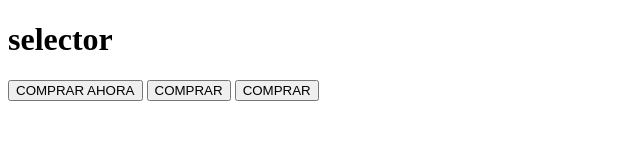
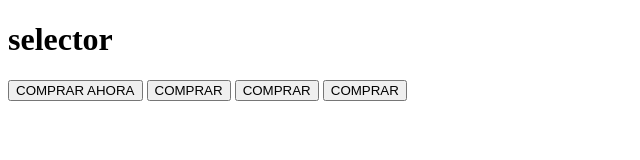
Before and after one commit to alejandroulloa417-svg/3229426_ADSO, a plain HTML site: page index.html in a window 1280 px wide. Shown: the whole page, without its empty margins (0-640 px from the left). Drawn offline with Linux system fonts and the light colour scheme.

Commit message:
Update index.html

```diff
--- a/index.html
+++ b/index.html
@@ -15,5 +15,7 @@
     <button id="btncalculo">COMPRAR AHORA</button>
     <button id="btncalculo">COMPRAR</button>
         <button id="btncalculo">COMPRAR</button>
+
+    <button id="btncalculo">COMPRAR</button>
 </body>
 </html>
```
